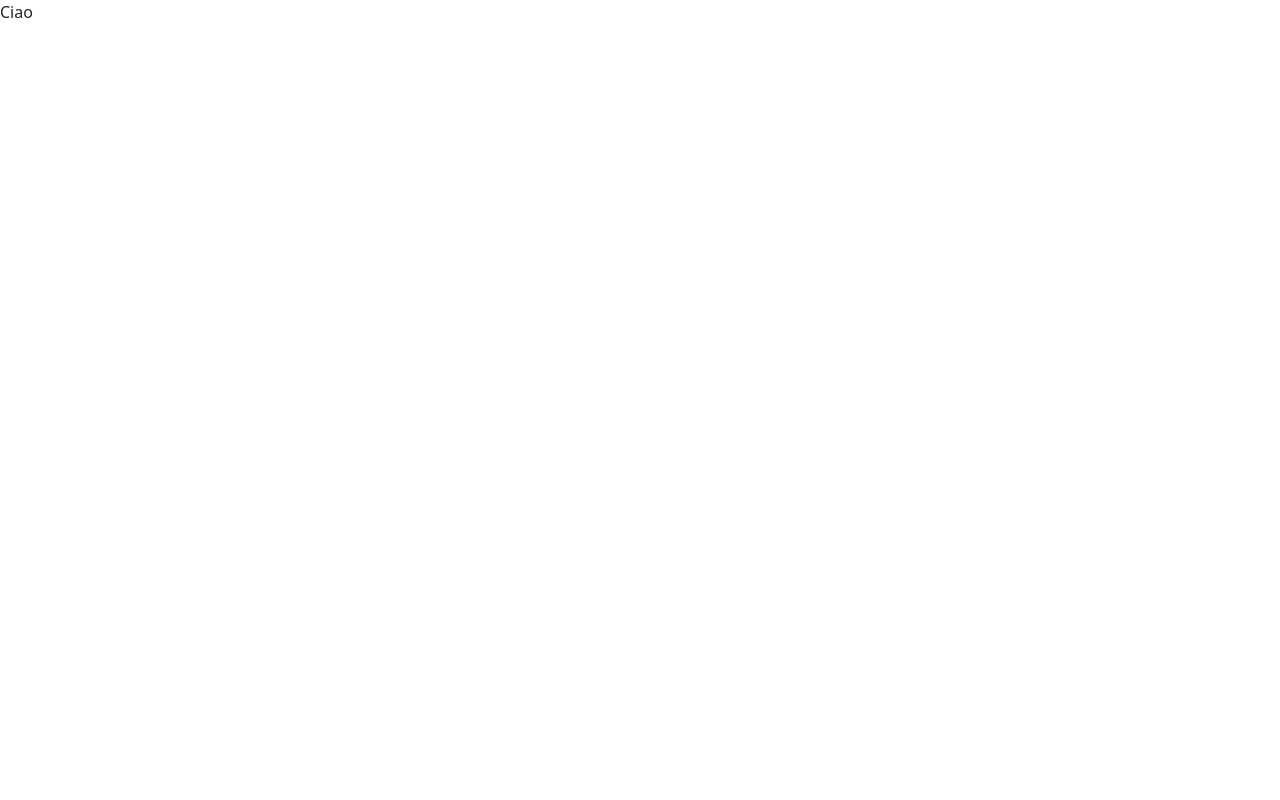
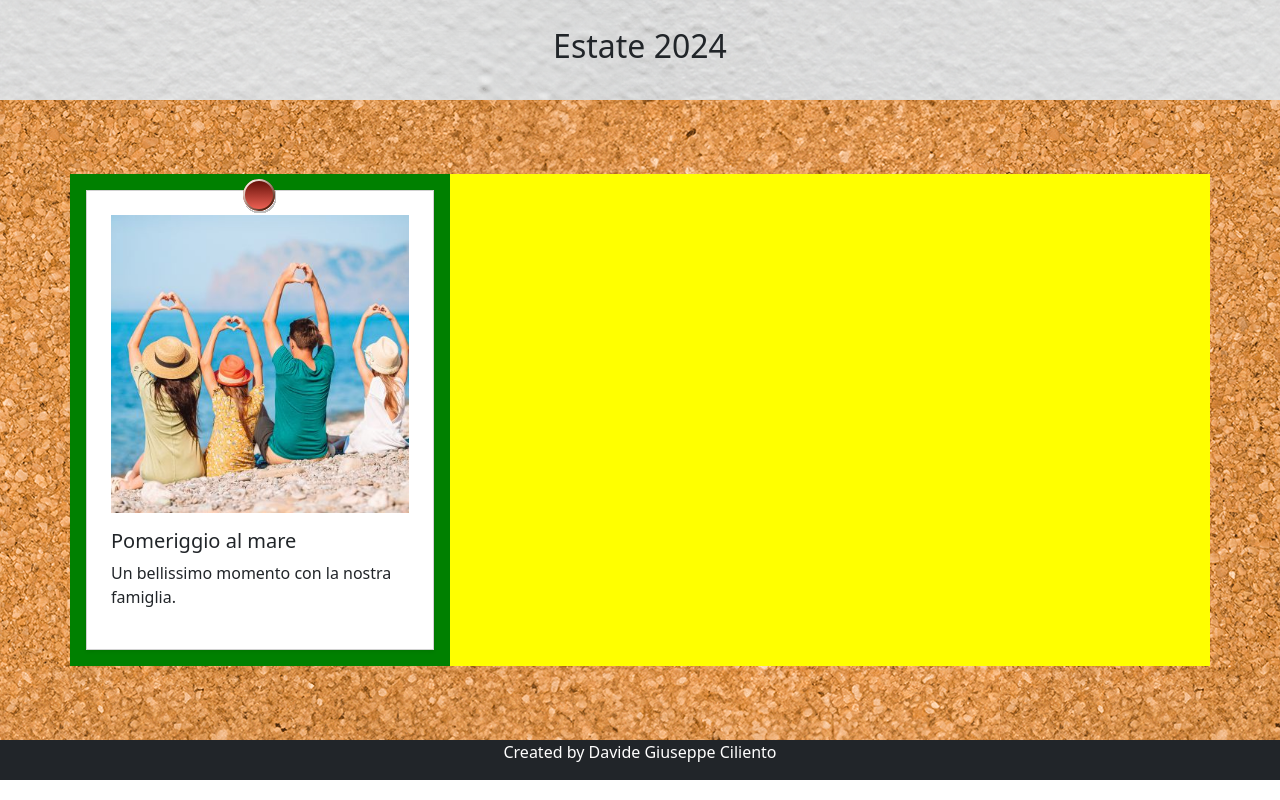
Before and after one commit to DavideGiuseppeCIliento/js-photo-blog, a plain HTML site: page index.html in a window 1280 px wide. Drawn offline with nearby package versions, Linux system fonts and the light colour scheme.

Commit message:
Creato layout

```diff
--- a/css/style.css
+++ b/css/style.css
@@ -21,3 +21,24 @@
 .db-color3 {
   background-color: blue;
 }
+
+/* ----------------------------------- HEADER -----------------------------------*/
+
+header {
+  background-image: url("../assets/img/wall.png");
+  min-height: 100px;
+}
+
+main {
+  min-height: 80vh;
+  background-image: url("../assets/img/cork.png");
+}
+
+/* ----------------------------------- CARD -----------------------------------*/
+
+#pin {
+  position: absolute;
+  top: -12px;
+  left: 50%;
+  transform: translateX(-50%);
+}
--- a/index.html
+++ b/index.html
@@ -32,15 +32,43 @@
   </head>
 
   <body>
-    <div class="wrapper">
+    <div class="wrapper min-vh-100">
       <!------------------------- HEADER ------------------------->
-      <header>Ciao</header>
+      <header class="bg-primary text-center d-flex align-items-center justify-content-center">
+        <div class="container">
+          <div class="row">
+            <div class="col-12"><h2>Estate 2024</h2></div>
+          </div>
+        </div>
+      </header>
 
       <!---------------------------  MAIN --------------------------->
-      <main></main>
+      <main class="d-flex align-items-center">
+        <div class="container db-color3">
+          <div class="row db-color2">
+            <div class="col-12 col-md-6 col-lg-4 p-3 position-relative db-color1">
+              <!-- CARD 1 -->
+              <div class="card shadow-sm rounded-0 p-4">
+                <img src="./assets/img/fotoProva.jpg" class="card-img-top rounded-0" alt="fotoVacanza" />
+                <div class="card-body p-0 pt-3">
+                  <h5 class="card-title">Pomeriggio al mare</h5>
+                  <p class="card-text">Un bellissimo momento con la nostra famiglia.</p>
+                  <img id="pin" src="./assets/img/pin.svg" alt="" />
+                </div>
+              </div>
+            </div>
+          </div>
+        </div>
+      </main>
 
       <!---------------------------  FOOTER --------------------------->
-      <footer></footer>
+      <footer class="bg-dark text-white text-center d-flex align-items-center justify-content-center">
+        <div class="container">
+          <div class="row">
+            <div class="col-12"><p>Created by Davide Giuseppe Ciliento</p></div>
+          </div>
+        </div>
+      </footer>
     </div>
     <!-- SCRIPT BOOTSTRAP -->
     <script src="https://cdn.jsdelivr.net/npm/bootstrap@5.3.3/dist/js/bootstrap.bundle.min.js" crossorigin="anonymous"></script>
```
Also changed, not shown: assets/img/cork.png (added), assets/img/fotoProva.jpg (added), assets/img/pin.svg (added), assets/img/wall.png (added).
